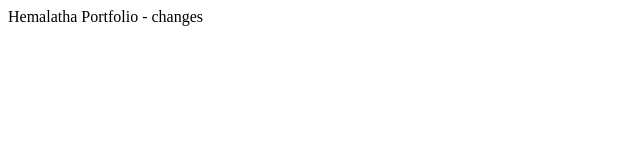
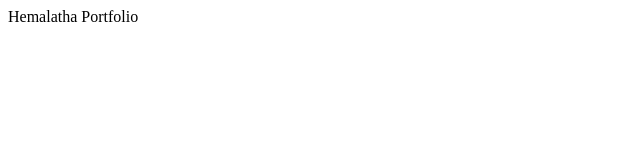
Before and after one commit to hemalathakollipara/portfolio, a plain HTML site: page index.html in a window 1280 px wide. Shown: the full height of the page, 0-640 px from the left. Drawn offline with Linux system fonts and the light colour scheme.

Commit message:
reverting testing changes

```diff
--- a/index.html
+++ b/index.html
@@ -6,6 +6,6 @@
     <title>Portfolio</title>
   </head>
   <body>
-    Hemalatha Portfolio - changes
+    Hemalatha Portfolio
   </body>
 </html>
```
